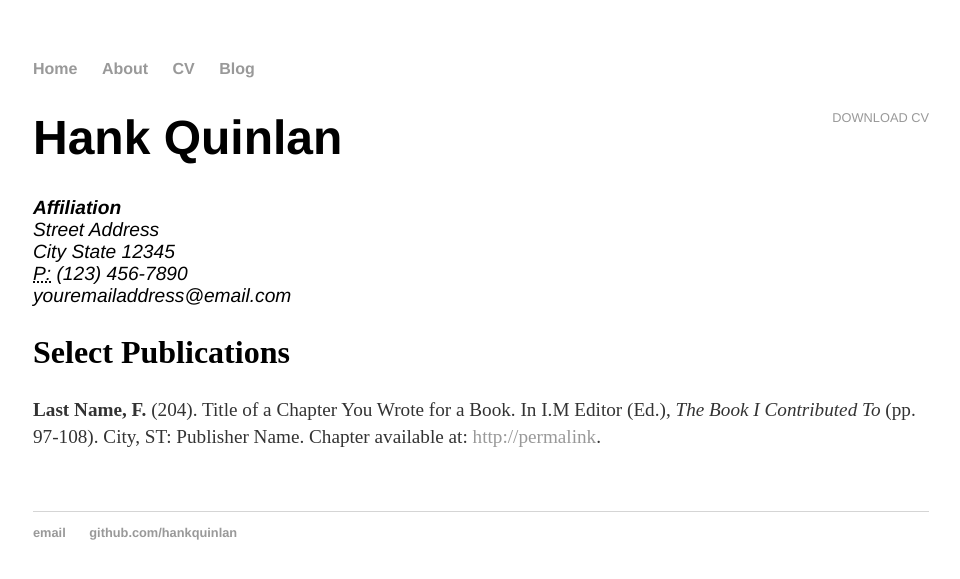
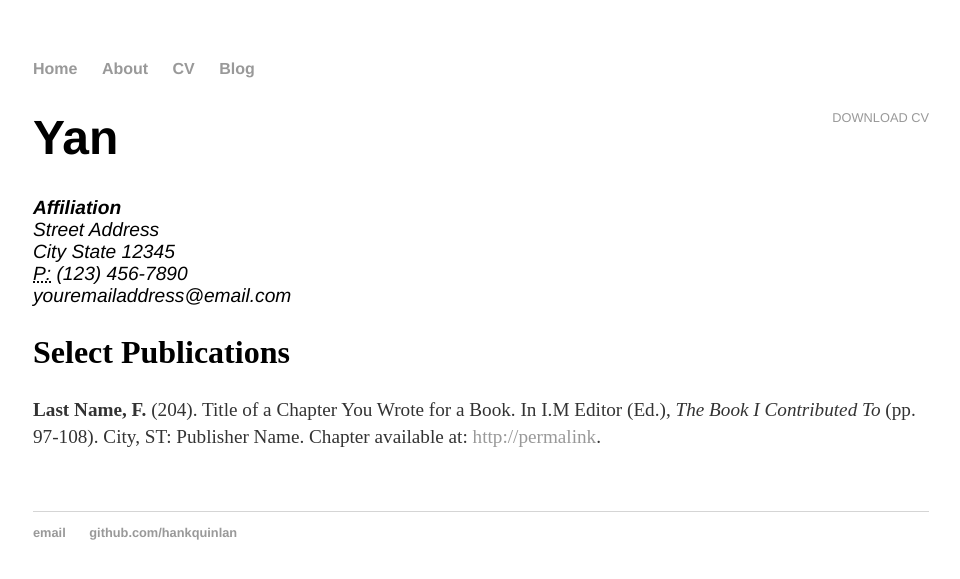
Before and after one commit to kaiagss/kaiagss.github.io, a Jekyll site: the page built from cv/index.html, in a window 1280 px wide. Shown: the top 579 px of the page, without its empty margins (159-1119 px from the left). Built offline with Jekyll 4.4.1, drawn with Linux system fonts in a browser that asks for light colours.

Commit message:
Update index.html

```diff
--- a/cv/index.html
+++ b/cv/index.html
@@ -5,7 +5,7 @@ title: CV of Your Name
 
 	<div class="cv">
 		<a href="#" class="download" title="Download CV as PDF">Download CV</a>
-					<h1>Hank Quinlan</h1>
+					<h1>Yan</h1>
 					<address>
 					<strong>Affiliation</strong><br>
 					Street Address<br>
```
